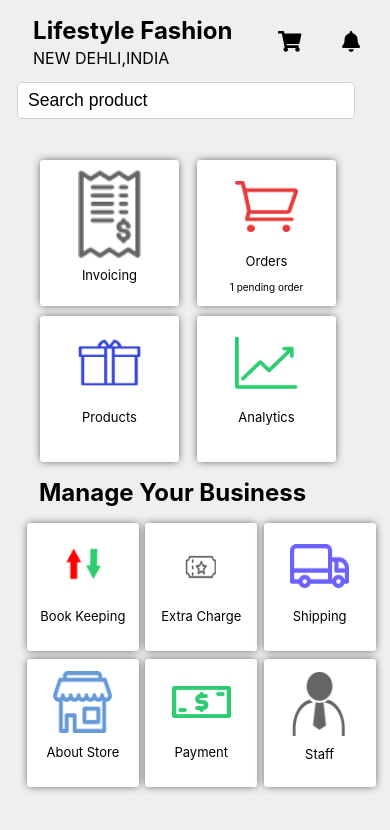
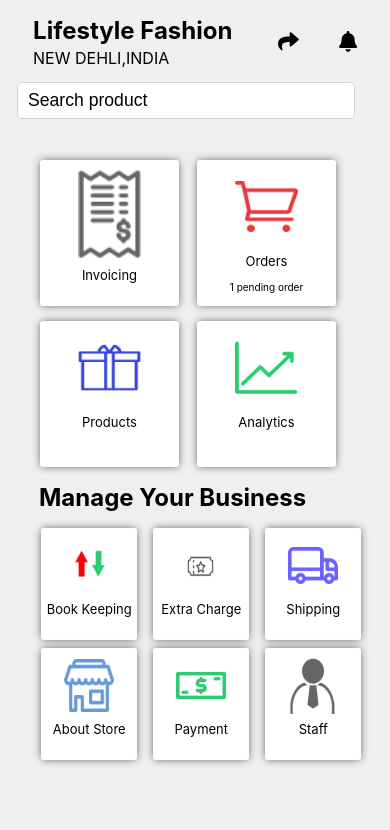
Before and after one commit to Ekam2552/MagicStepSolutionsProject, a React (Create React App) app: page /#/ in a window 390 px wide. Shown: the top 830 px of the page. Built offline with nearby package versions, Linux system fonts and the light colour scheme.

Commit message:
Made some changes to Control Centre page

```diff
--- a/package.json
+++ b/package.json
@@ -11,6 +11,7 @@
     "@testing-library/jest-dom": "^5.11.4",
     "@testing-library/react": "^11.1.0",
     "@testing-library/user-event": "^12.1.10",
+    "gh-pages": "^3.2.3",
     "react": "^17.0.2",
     "react-bootstrap": "^1.6.4",
     "react-dom": "^17.0.2",
--- a/src/Components/CardComponent/LowerCardComponent.css
+++ b/src/Components/CardComponent/LowerCardComponent.css
@@ -64,8 +64,6 @@
 
 @media only screen and (max-width: 1050px) {
     .LowerCardContainer {
-        width: 11rem;
-        height: 13rem;
         margin-bottom: 0.5rem;
     }
 
@@ -80,6 +78,13 @@
 
     .LowerCardNoteContainer {
         font-size: 1.1rem;
+    }
+}
+
+@media only screen and (max-width: 1025px) and (min-height: 1365px) {
+    .LowerCardContainer {
+        width: 10rem;
+        height: 11rem;
     }
 }
 
@@ -133,8 +138,8 @@
 
 @media only screen and (max-width: 415px) {
     .LowerCardContainer {
-        height: 8rem;
-        width: 7rem;
+        height: 7rem;
+        width: 6rem;
     }
 
     .LowerCardImageContainer {
--- a/src/Components/CardComponent/UpperCardComponent.css
+++ b/src/Components/CardComponent/UpperCardComponent.css
@@ -68,7 +68,8 @@
     }
 
     .UpperCardContainer {
-        width: 80%;
+        width: 90%;
+        height: 100%;
     }
 }
 
--- a/src/Pages/ControlCentrePage/ControlCentrePage.css
+++ b/src/Pages/ControlCentrePage/ControlCentrePage.css
@@ -107,13 +107,13 @@
 
 .upperCardsContainer {
     width: 80%;
-    height: 50%;
+    height: auto;
 }
 
 .container {
     height: 100%;
     display: grid;
-    grid-template-columns: 1fr 1fr 1fr 1fr 1fr;
+    grid-template-columns: 1fr 2fr 1fr 1fr 1fr;
     grid-template-rows: 1fr 1fr;
     gap: 10px 0;
     grid-template-areas:
@@ -176,8 +176,9 @@
 }
 
 @media only screen and (max-width: 1025px) {
-    .ControlCentrePageContainer {
-        height: 120vh;
+    .upperCardsContainer {
+        width: 80%;
+        height: auto;
     }
 
     .navbar {
@@ -201,11 +202,6 @@
         top: -5.5rem;
     }
 
-    .upperCardsContainer {
-        width: 75%;
-        height: 40%;
-    }
-
     .mainImage {
         display: none;
     }
@@ -216,17 +212,24 @@
         display: grid;
         grid-template-columns: 1fr 1fr;
         grid-template-rows: 1fr 1fr;
-        gap: 50px 20px;
+        gap: 40px 20px;
         grid-template-areas: none;
     }
 
     .lowerCardsContainer {
-        width: 70%;
+        width: 90%;
         padding: 0;
     }
 
     .lowerCardsContainer > * {
         margin: 0 1rem;
+    }
+}
+
+@media only screen and (width: 1024px) and (height: 600px) {
+    .upperCardsContainer {
+        width: 60%;
+        height: auto;
     }
 }
 
@@ -237,7 +240,6 @@
     }
 
     .upperCardsContainer {
-        height: 40%;
         width: 70%;
     }
 
@@ -246,7 +248,7 @@
     }
 
     .lowerCardsContainer {
-        width: 80%;
+        width: 90%;
         height: 17%;
         padding: 1rem;
     }
@@ -305,7 +307,7 @@
     }
 
     .container {
-        gap: 10px 2px;
+        gap: 15px 2px;
     }
 
     .lowerCardsContainer {
@@ -313,7 +315,7 @@
     }
 
     .lowerCardsContainer > * {
-        margin: 0 0.2rem;
+        margin: 0 0.5rem;
     }
 
     .upperCardsContainer {
@@ -367,11 +369,7 @@
     }
 
     .container {
-        gap: 5px 1px;
-    }
-
-    .lowerCardsContainer > * {
-        margin: 0 0.1rem;
+        gap: 10px 1px;
     }
 }
 
--- a/src/Pages/ControlCentrePage/ControlCentrePage.js
+++ b/src/Pages/ControlCentrePage/ControlCentrePage.js
@@ -7,7 +7,7 @@ import { UpperCardComponent } from "../../Components/CardComponent/UpperCardComp
 import { LowerCardComponent } from "../../Components/CardComponent/LowerCardComponent";
 
 import { FontAwesomeIcon } from "@fortawesome/react-fontawesome";
-import { faBell, faShoppingCart } from '@fortawesome/free-solid-svg-icons'
+import { faBell, faShare } from '@fortawesome/free-solid-svg-icons'
 
 import businessShopImage from "../../assets/busuiness_shop.jpg";
 import invoiceImage from "../../assets/invoice.png";
@@ -33,7 +33,7 @@ export const ControlCentrePage = () => {
                     <Form.Control type="text" placeholder="Search product" className="searchBar" />
                 </div>
                 <div className="iconsDiv">
-                    <div className="bellIcon"><FontAwesomeIcon icon={faShoppingCart} /></div>
+                    <div className="bellIcon"><FontAwesomeIcon icon={faShare} /></div>
                     <div className="cartIcon"><FontAwesomeIcon icon={faBell} /></div>
                 </div>
             </div>
```
Also changed, not shown: 1 other file (tests, documents, lock files or other folders).
